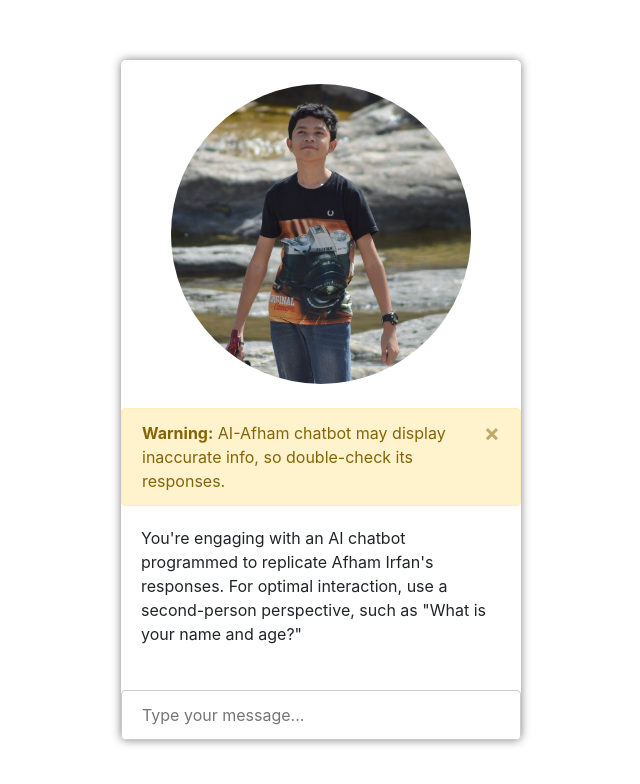
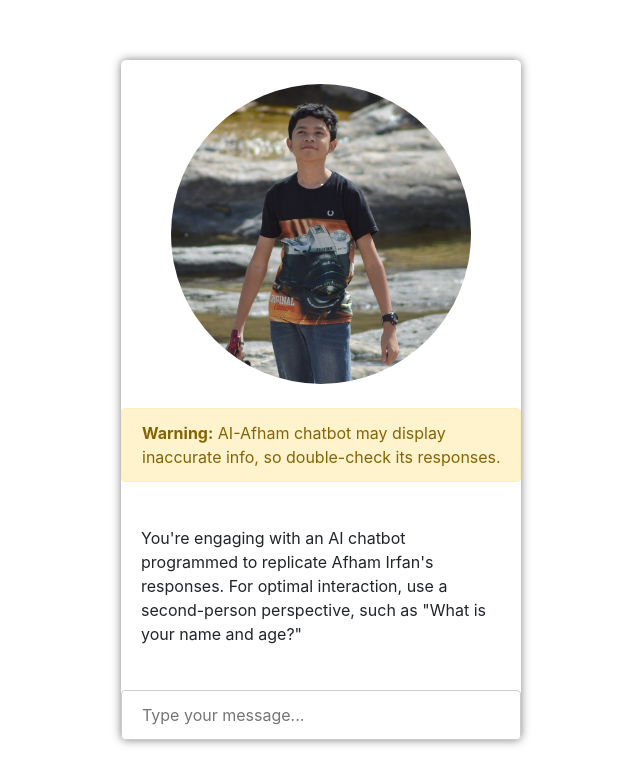
Before and after one commit to auth-Afham/AI-Afham-Chatbot, a plain HTML site: page index.html in a window 1280 px wide. Shown: the whole page, without its empty margins (319-959 px from the left). Drawn offline with nearby package versions, Linux system fonts and the light colour scheme.

Commit message:
Add files via upload

```diff
--- a/index.html
+++ b/index.html
@@ -17,12 +17,10 @@
     </div>
     <br>
     <!-- Alert -->
-    <div class="alert alert-warning alert-dismissible fade show mb-0" role="alert">
+    <div class="alert alert-warning alert-dismissible fade show mb-0 pr-3" role="alert">
       <strong>Warning:</strong> AI-Afham chatbot may display inaccurate info, so double-check its responses.
-      <button type="button" class="close" data-dismiss="alert" aria-label="Close">
-        <span aria-hidden="true">&times;</span>
-      </button>
     </div>
+    <br>
     <div id="chat">You're engaging with an AI chatbot programmed to replicate Afham Irfan's responses. For optimal interaction, use a second-person perspective, such as "What is your name and age?"</div>
     <br>
     <input type="text" id="user-input" placeholder="Type your message...">
```
